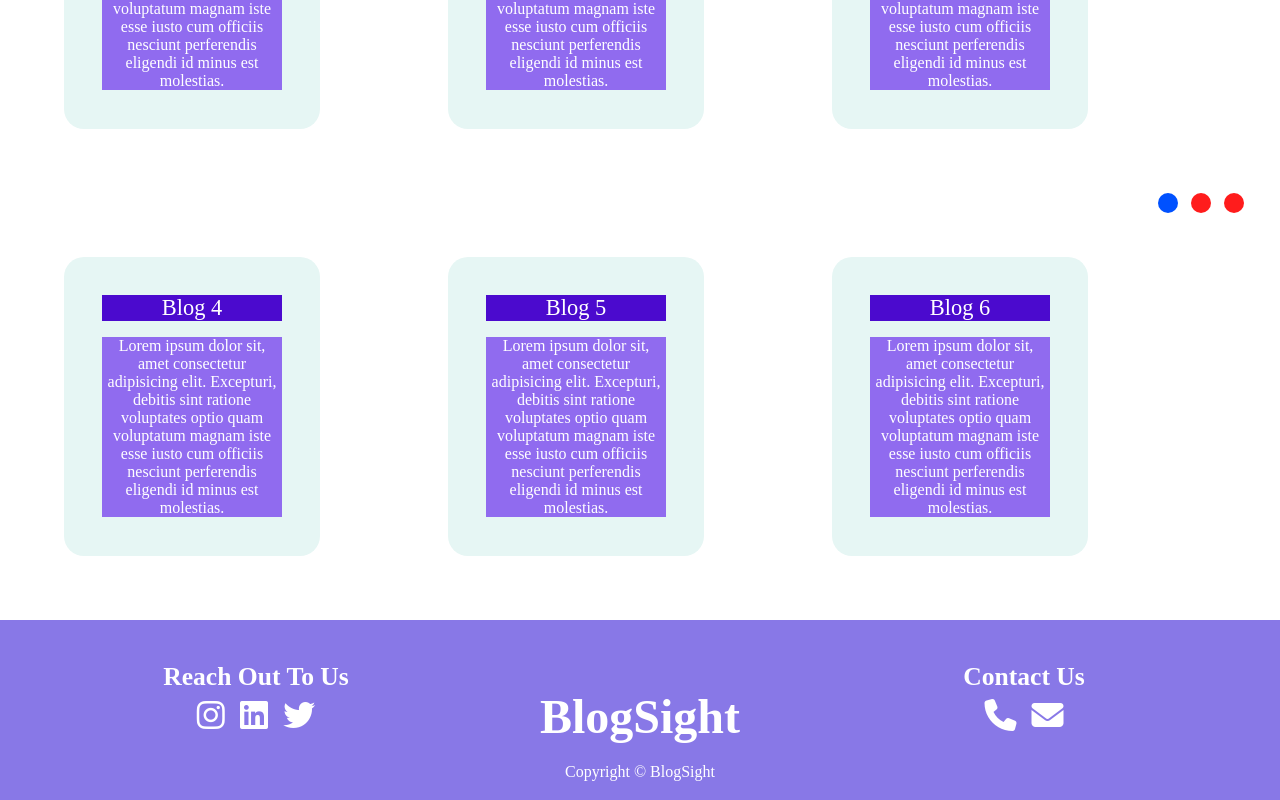
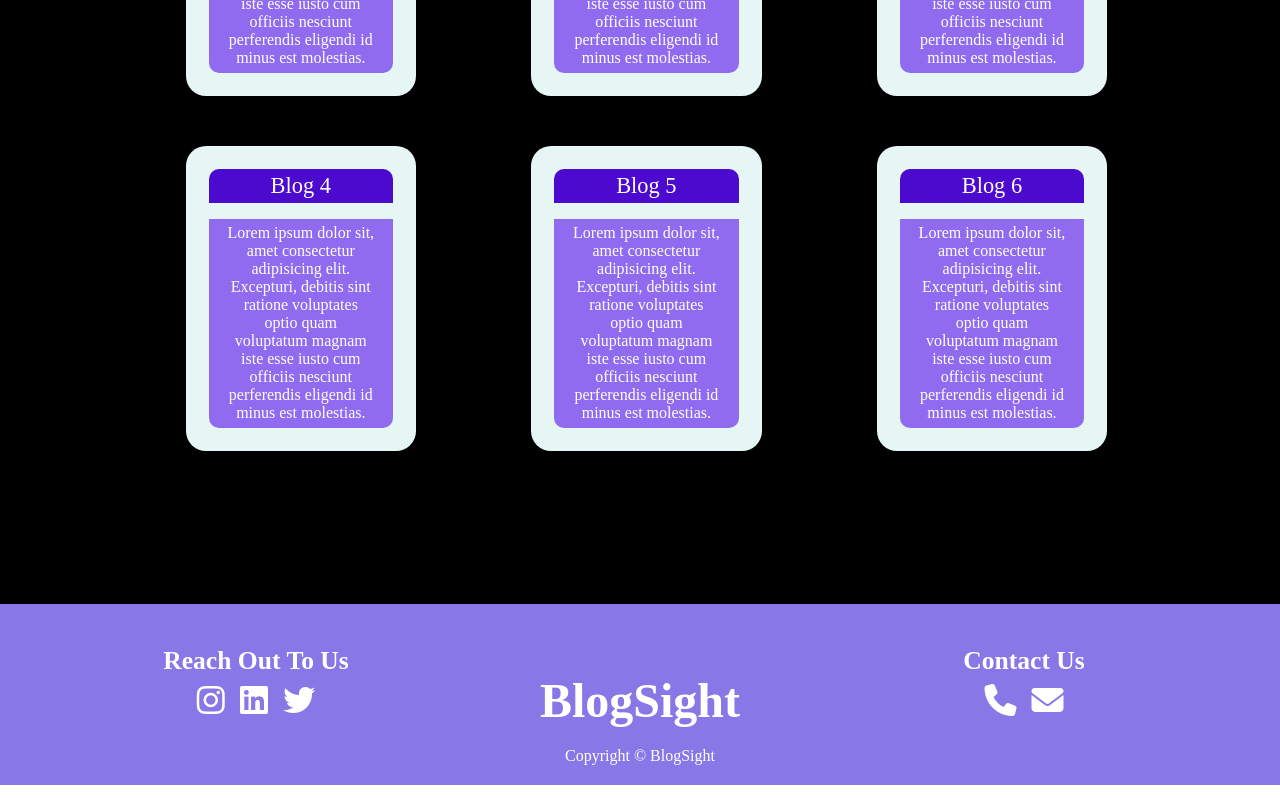
Before and after one commit to AshiqNoor-S/Blog-Sight, a React (Create React App) app in the folder blogsight/: page /blogs in a window 1280 px wide. Shown: the part 499-1299 px from the top of the page. Built offline with nearby package versions, Linux system fonts and the light colour scheme; a web font is replaced by a local one.

Commit message:
Some changes to blogs page

```diff
--- a/blogsight/public/hero.css
+++ b/blogsight/public/hero.css
@@ -266,31 +266,50 @@
 
 .blog-card-section {
     width: 100%;
-    background-color: #00f418;
+    /* background-color: #00f418; */
+    align-items: center;
+    padding-left: 10%;
 }
 
 .blog-card {
     background-color: #e6f6f4;
     height: 5%;
     width: 20%;
-    padding: 3%;
+    padding: 2%;
     border-radius: 20px;
     float: left;
-    margin: 5%;
+    margin: 2.2% 5%;
 }
 
 .card-title {
     margin-bottom: 1rem;
     font-size: 1.4rem;
     background-color: #4b0ace;
+    border-radius: 10px 10px 0 0;
+    padding: 2%;
 }
 
 .card-content {
     font-size: 1rem;
     background-color: #906bef;
+    border-radius: 0 0 10px 10px;
+    padding: 3% 10%;
 }
 
 /* Paginator */
+
+.paginator-row {
+    margin: auto;
+    clear: left;
+    /* background-color: #74de03; */
+    padding-top: 10%;
+    width: 10%;
+
+    /* width: 100%; */
+    /* background-color: #00f418; */
+    /* align-items: center; */
+    padding-left: 10%;
+}
 
 .single-paginator-active {
     background: #0051ff;
@@ -313,7 +332,3 @@
     margin-left: 0.5%;
     margin-right: 0.5%;
 }
-
-.paginator-row {
-    margin: auto;
-}
--- a/blogsight/src/components/Blogs.jsx
+++ b/blogsight/src/components/Blogs.jsx
@@ -8,16 +8,16 @@ function Blogs(){
     return (<div className="blogs-section">
         <h1 className="blog-pg-heading">BlogSight</h1>
 		<SearchBar />
-		{/* <div className="blog-card-section"> */}
+		<div className="blog-card-section">
 			{blogCards.map(blogCard => (
 				<BlogCard key={blogCard.id} cardTitle={blogCard.cardTitle} cardContent={blogCard.cardContent} />
 			))}
-		{/* </div> */}
+		</div>
 
 		<div className="paginator-row">
-		<Paginator key="1" paginatorActive="1" />
+		{/* <Paginator key="1" paginatorActive="1" />
 		<Paginator key="2" paginatorActive="0" />
-		<Paginator key="3" paginatorActive="0" />
+		<Paginator key="3" paginatorActive="0" /> */}
 		</div>
 
     </div>
```
